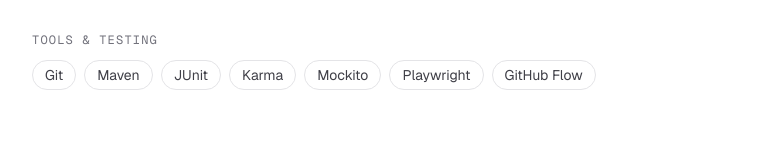
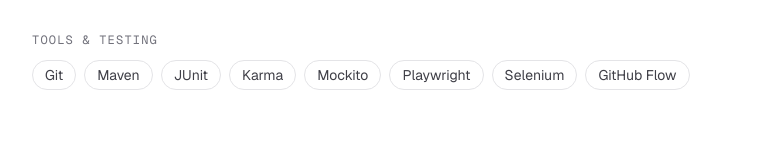
Before and after one commit to GMos96/portfolio, a Next.js app: page /about in a window 1280 px wide. Shown: the part 1267-1417 px from the top of the page, without its empty margins (256-1022 px from the left). Built offline with nearby package versions, Linux system fonts and the light colour scheme.

Commit message:
add selenium back

```diff
--- a/content/skills.ts
+++ b/content/skills.ts
@@ -41,6 +41,7 @@
       "Karma",
       "Mockito",
       "Playwright",
+      "Selenium",
       "GitHub Flow",
     ],
   },
```
